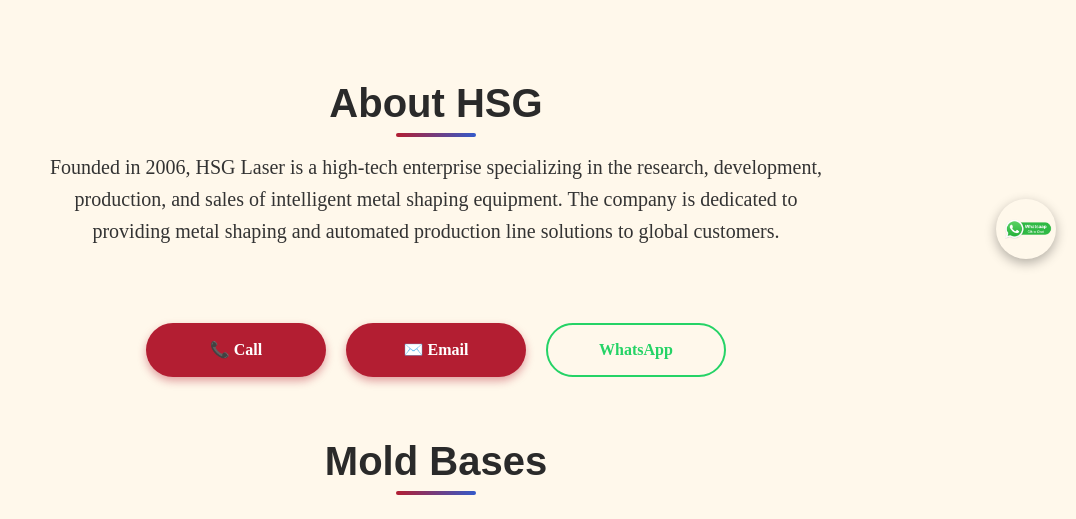
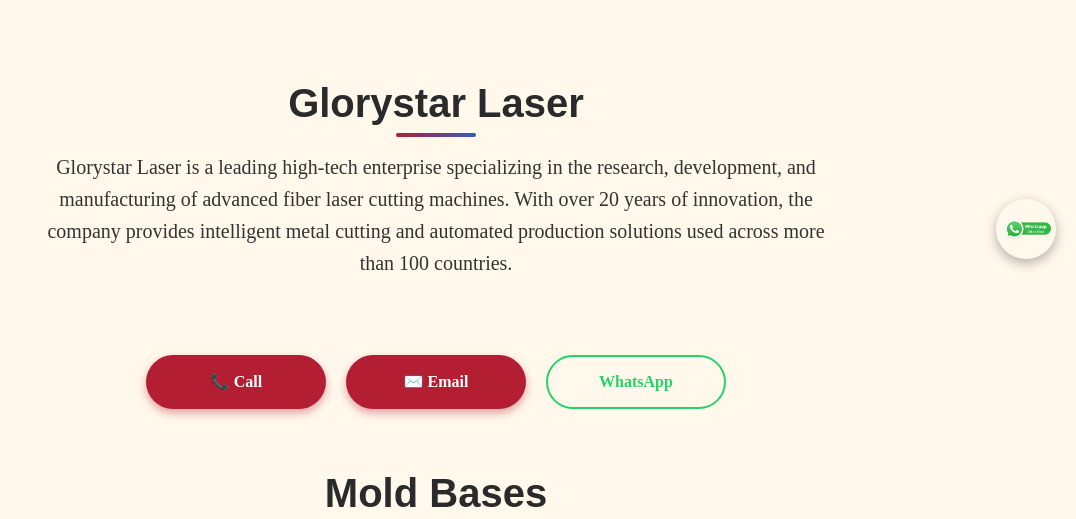
Before and after one commit to Sufyan243/ITD-proj, a PHP site: page /mold.php in a window 1280 px wide. Shown: the part 521-1040 px from the top of the page, without its empty margins (204-1280 px from the left). Run offline with PHP 8.4, Linux system fonts and the light colour scheme; data comes from the database, SQL or seed files in the repository; some web fonts are replaced.

Commit message:
finalized

```diff
--- a/adminlogin.php
+++ b/adminlogin.php
@@ -33,7 +33,7 @@
             align-items: center;
             height: 100vh;
             margin: 0;
-            background: linear-gradient(135deg, #B31E32, #ab3f49ff);
+            background: #ffffff;
             background-size: cover;
             color: #333;
         }
--- a/index.php
+++ b/index.php
@@ -2003,11 +2003,11 @@
             <div class="card-container">
                 <div class="card1 partner-card-enhanced">
                     <div class="partner-logo-container">
-                        <img src="New folder/hsg.jpg" alt="HSG Logo">
+                        <img src="New folder/image.png" alt="Glorystar Logo">
                     </div>
-                    <h3>HSG</h3>
+                    <h3>Glorystar</h3>
                     <div class="partner-badge" style="background-color:#8C1927 !important;">Official Distributor</div>
-                    <p>Founded in 2006, HSG Laser is a high-tech enterprise specializing in the research, development, production, and sales of intelligent metal shaping equipment. The company is dedicated to providing metal shaping and automated production line solutions to global customers.</p>
+                    <p>Glorystar Laser is a leading high-tech enterprise specializing in the research, development, and manufacturing of advanced fiber laser cutting machines. With over 20 years of innovation, the company provides intelligent metal cutting and automated production solutions used across more than 100 countries. </p>
                 </div>
                 <div class="card1 partner-card-enhanced">
                     <div class="partner-logo-container">
--- a/laser_accessories.php
+++ b/laser_accessories.php
@@ -352,8 +352,8 @@
 
     <div class="page-content">
         <section class="about-section">
-            <h2 class="section-title"  style="color: #153170;">About HSG</h2>
-            <p class="about-text">Founded in 2006, HSG Laser is a high-tech enterprise specializing in the research, development, production, and sales of intelligent metal shaping equipment. The company is dedicated to providing metal shaping and automated production line solutions to global customers.</p>
+            <h2 class="section-title"  style="color: #153170;">Glorystar Laser</h2>
+            <p class="about-text">Glorystar Laser is a leading high-tech enterprise specializing in the research, development, and manufacturing of advanced fiber laser cutting machines. With over 20 years of innovation, the company provides intelligent metal cutting and automated production solutions used across more than 100 countries.</p>
 
             <div class="contact-btns-container">
              <a href="tel:03008227711" class="contact-btn btn-call">
--- a/mold.php
+++ b/mold.php
@@ -360,8 +360,8 @@
     </div>
 
     <section id="laser-cutting" class="products">
-        <h2 class="form-title" >About HSG</h2>
-        <p class="model-title-p"  >Founded in 2006, HSG Laser is a high-tech enterprise specializing in the research, development, production, and sales of intelligent metal shaping equipment. The company is dedicated to providing metal shaping and automated production line solutions to global customers.</p>
+        <h2 class="form-title" >Glorystar Laser</h2>
+        <p class="model-title-p"  >Glorystar Laser is a leading high-tech enterprise specializing in the research, development, and manufacturing of advanced fiber laser cutting machines. With over 20 years of innovation, the company provides intelligent metal cutting and automated production solutions used across more than 100 countries.</p>
           <div class="contact-btns-container">
         <a href="tel:03008227711" class="contact-btn btn-call">
             📞 Call
```
Also changed, not shown: New folder/image.png (added).
